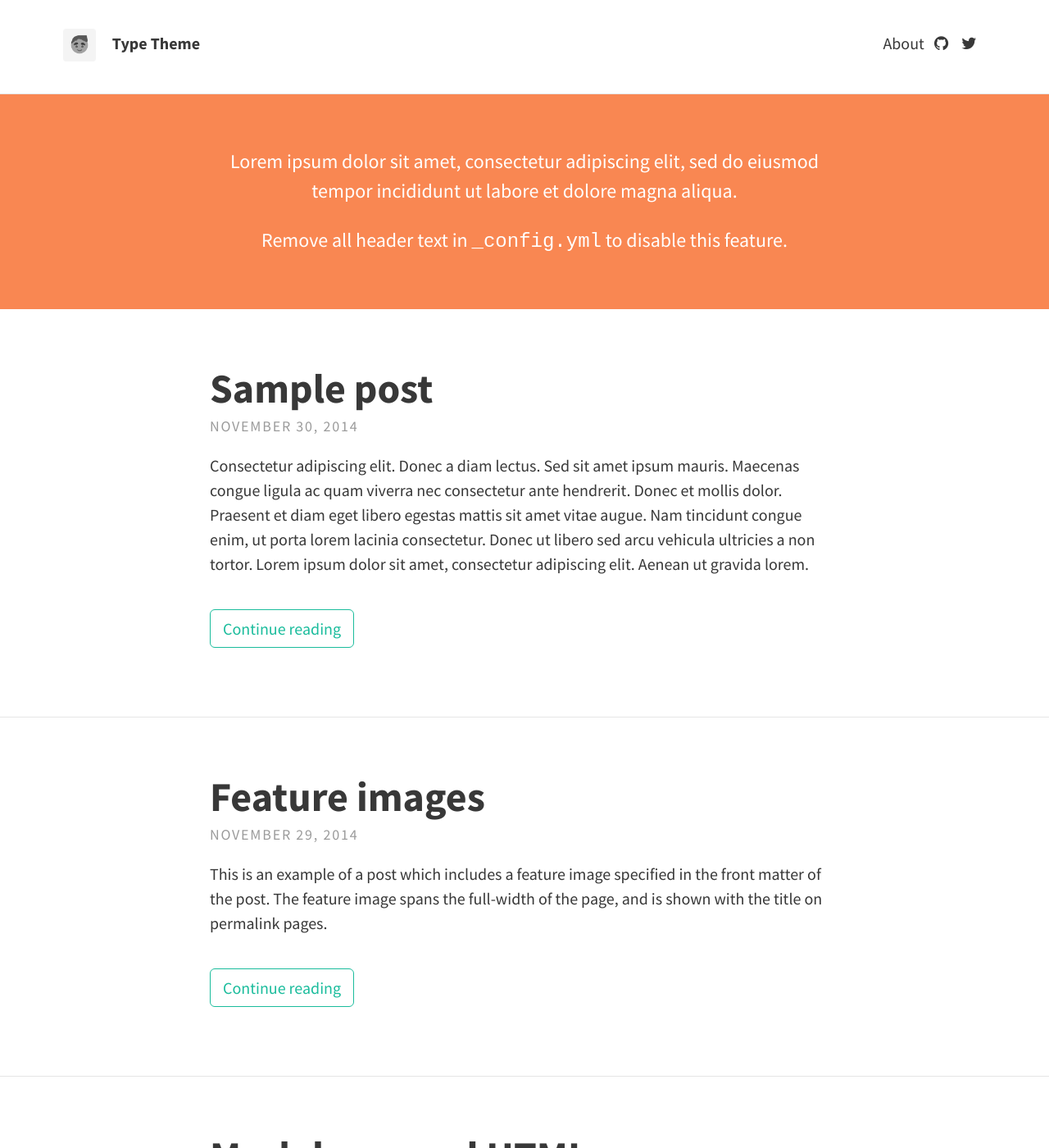
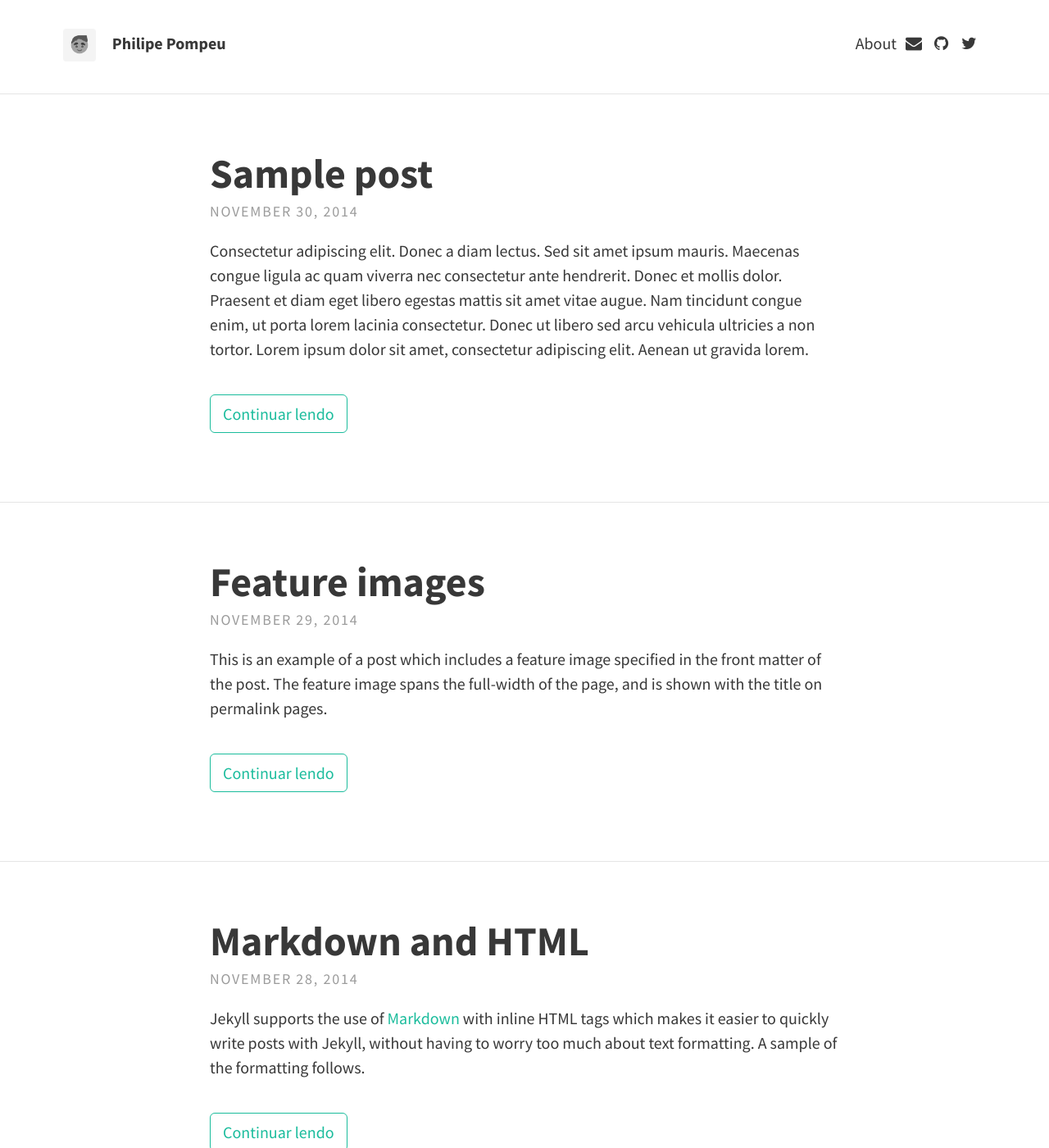
Before and after one commit to philipepompeu/philipepompeu.github.io, a Jekyll site: the page built from index.html, in a window 1280 px wide and 1400 px high. Shown: the whole window at 82% size. Built offline with Jekyll 4.4.1, drawn with Linux system fonts in a browser that asks for light colours; nearby versions of some CDN libraries; the list of posts is cut into pages by our own code.

Commit message:
Configurações básicas

```diff
--- a/_config.yml
+++ b/_config.yml
@@ -1,33 +1,30 @@
 # SITE CONFIGURATION
 baseurl: "" # the subpath of your site, e.g. /blog/
-url: "http://example.com" # the base hostname & protocol for your site
+url: "https://philipepompeu.github.io/" # the base hostname & protocol for your site
 
 # THEME-SPECIFIC CONFIGURATION
 theme_settings:
   # Meta
-  title: Type Theme
+  title: Philipe Pompeu
   avatar: avatar.png
   gravatar: # Email MD5 hash
   description: "A website with blog posts and pages" # used by search engines
 
   # Header and footer text
-  header_text: >
-     <p>Lorem ipsum dolor sit amet, consectetur adipiscing elit, sed do eiusmod tempor incididunt ut labore et dolore magna aliqua.</p>
-
-     <p>Remove all header text in <code>_config.yml</code> to disable this feature.</p>
+  header_text:
   header_text_feature_image:
   footer_text: >
    Powered by <a href="https://jekyllrb.com/">Jekyll</a> with <a href="https://rohanchandra.github.io/project/type/">Type Theme</a>
 
   # Icons
   rss: false
-  email_address: # Full email address, e.g. "sam@example.com"
+  email_address: philipepompeu2@gmail.com
   behance:
   bitbucket:
   dribbble:
   facebook:
   flickr:
-  github: "rohanchandra/type-theme"
+  github: "philipepompeu"
   google_plus:
   instagram:
   linkedin:  # Full URL
@@ -37,7 +34,7 @@ theme_settings:
   stack_exchange:  # Full URL
   steam:
   tumblr:
-  twitter: "twitter"
+  twitter: "philipepompeu"
   wordpress:
   youtube:
 
@@ -53,7 +50,7 @@ theme_settings:
   str_email: "Email"
   str_next: "Next"
   str_prev: "Prev"
-  str_continue_reading: "Continue reading"
+  str_continue_reading: "Continuar lendo"
 
   # Colours, typography and padding
   # Open the "_sass > base" folder, and open "_variables.scss"
```
